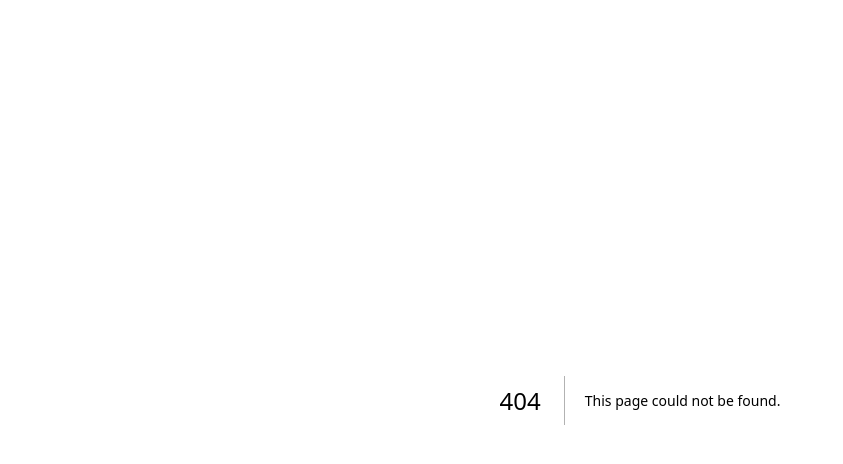
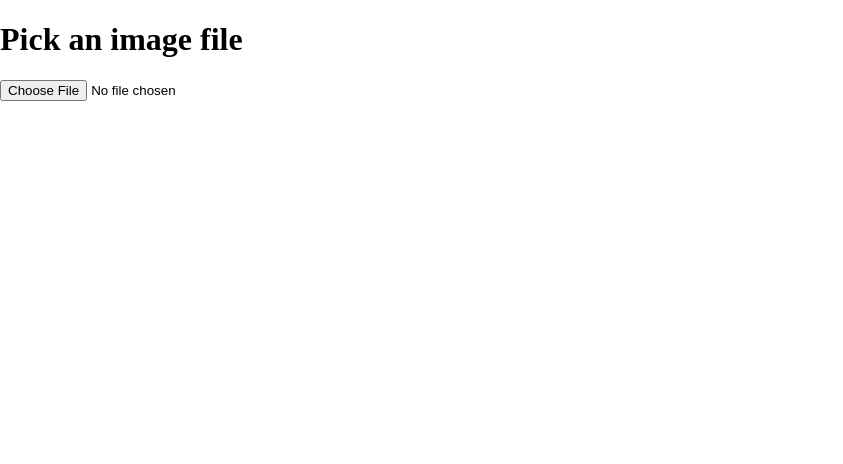
Before and after one commit to shawhu/chatreact, a Next.js app: page /testwebpmetadata in a window 1280 px wide. Before the commit this address had no page. Shown: the top 464 px of the page, without its empty margins (0-843 px from the left). Built offline with nearby package versions, Linux system fonts and the light colour scheme.

Commit message:
testing reading exif info from pictures

```diff
--- a/package.json
+++ b/package.json
@@ -23,6 +23,7 @@
     "eslint": "8.41.0",
     "eslint-config-next": "13.4.4",
     "eventsource-parser": "^1.0.0",
+    "exifreader": "^4.12.0",
     "gpt3-tokenizer": "^1.1.5",
     "next": "13.4.4",
     "openai": "^3.2.1",
--- /dev/null
+++ b/pages/testwebpmetadata.tsx
@@ -0,0 +1,37 @@
+import React, { ChangeEvent, useState } from "react";
+import ExifReader from "exifreader";
+
+const TestWebPMetadata = () => {
+  const [metadata, setMetadata] = useState<object | null>(null);
+
+  const handleFileChange = async (
+    event: ChangeEvent<HTMLInputElement>
+  ): void => {
+    const file = event.target.files ? event.target.files[0] : null;
+
+    if (!file) {
+      return;
+    }
+
+    const tags = await ExifReader.load(file, { includeUnknown: true });
+    //const imageDate = tags["DateTimeOriginal"].description;
+    //const unprocessedTagValue = tags["DateTimeOriginal"].value;
+    console.log(tags);
+    setMetadata(tags);
+  };
+
+  return (
+    <>
+      <h1>Pick an image file</h1>
+      <input type="file" onChange={handleFileChange} />
+      {!!metadata && (
+        <div>
+          <h2>Metadata</h2>
+          <pre>{JSON.stringify(metadata, null, 2)}</pre>
+        </div>
+      )}
+    </>
+  );
+};
+
+export default TestWebPMetadata;
```
